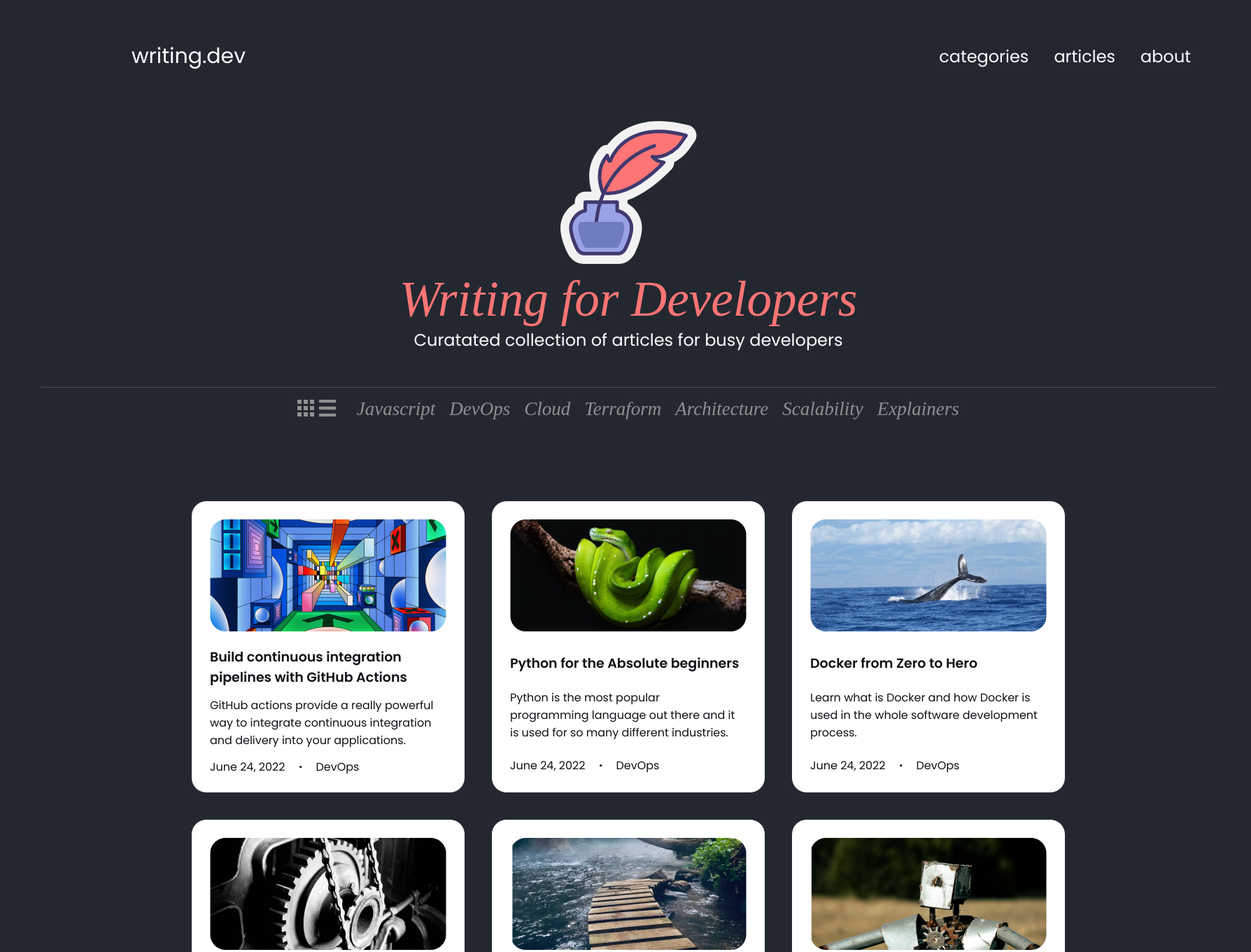
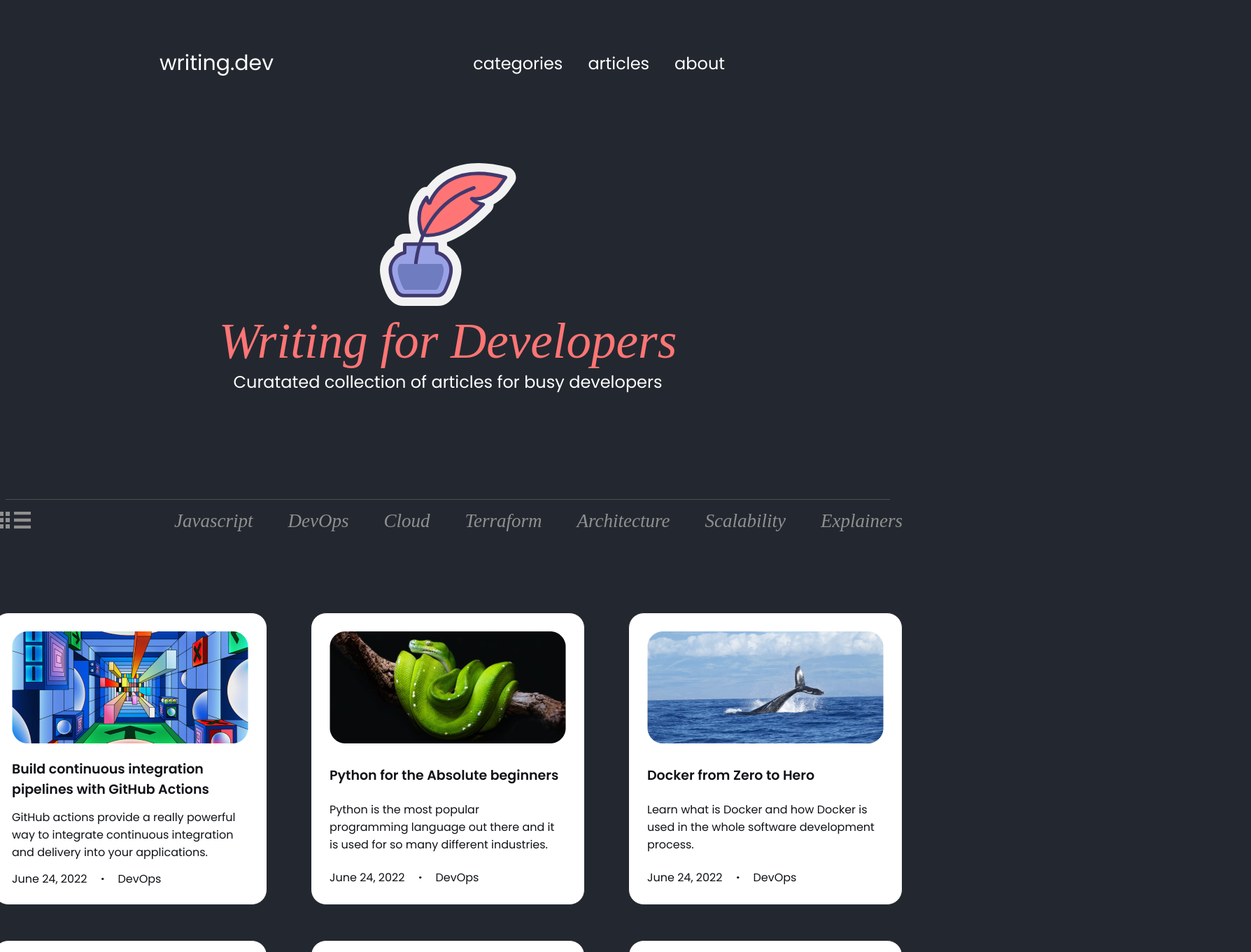
Before and after one commit to eliseoalcaraz/htmlCssProjs, a plain HTML site: page 1/index.html in a window 1280 px wide. Shown: the top 1360 px of the page at 70% size, 1788 px wide, since content can reach past the window. Drawn offline with Linux system fonts and the light colour scheme; a web font is replaced by a local one.

Commit message:
refactor: change the margins

```diff
--- a/1/styles.css
+++ b/1/styles.css
@@ -1,13 +1,12 @@
 body {
     background-color: #232830;
     height: 2753px;
-    width: 1680px;
     color: #FFF;
     font-family: "Poppins";
     font-weight: 400;
     font-style: normal;
     font-size: 24px;
-    padding: 30px 50px;
+    padding: 40px 0;
 }
 
 .headbar,
@@ -18,14 +17,14 @@ body {
 .headbar {
     align-items: center;
     justify-content: space-between;
-    margin-left: 10px;
-    margin-bottom: 50px;
+    margin-bottom: 100px;
+    margin-left: 200px;
+    margin-right: 200px;
 }
 
 
 .homeHeadBar {
     padding: 20px 20px;
-    margin-left: 100px;
     font-size: 30px;
 }
 
@@ -46,6 +45,7 @@ body {
     flex-direction: column;
     justify-content: center;
     align-items: center;
+    margin-bottom: 100px;
 }
 
 .titleHero {
@@ -73,7 +73,7 @@ body {
     display: flex;
 }
 .page-contents {
-    gap: 20px;
+    gap: 50px;
     color: #909090;
     font-family: "Recursive";
     font-size: 27px;
@@ -83,16 +83,18 @@ body {
 }
 
 .head-content {
-    gap: 30px;
-    justify-content: center;
+    gap: 40px;
+    justify-content: space-between;
     margin-top: 15px;
     margin-bottom: 111px;
+    width: 1300px;
 }
 
 .contents-block {
     display: flex;
-    gap: 37px;
-    margin-bottom: 37px;
+    margin-bottom: 50px;
+    justify-content: space-between;
+    width: 1300px;
 }
 
 .content-preview {
@@ -143,8 +145,8 @@ body {
 }
 
 .foot-nav {
-    margin-top: 50px;
-    margin-bottom: 80px;
+    margin-top: 100px;
+    margin-bottom: 150px;
     display: flex;
     gap: 30px;
     color: #909090;
@@ -161,8 +163,10 @@ body {
 .footer {
     display: flex;
     justify-content: space-between;
-    margin-top: 30px;
+    margin-top: 65px;
     padding: 0 50px;
+    margin-left: 200px;
+    margin-right: 200px;
 }
 
 .first-credits {
```
